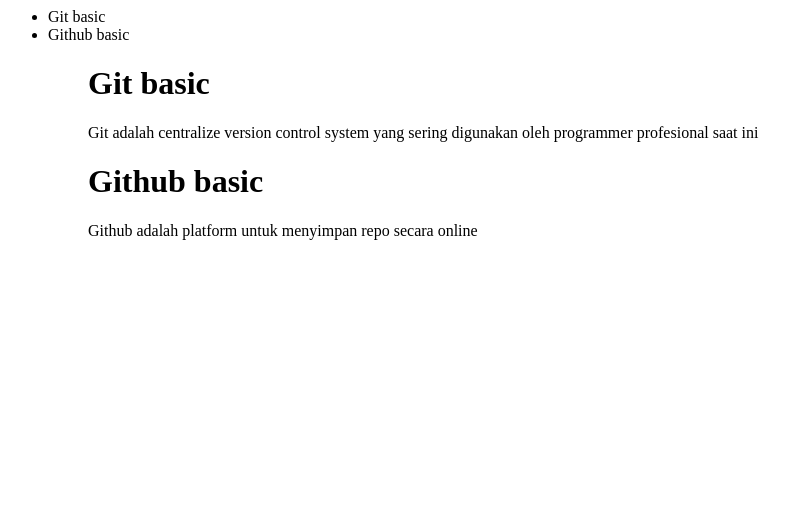
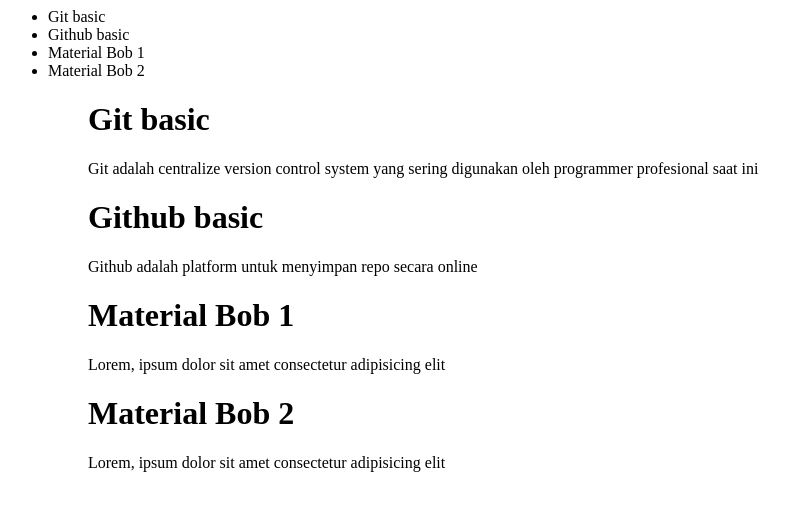
Before and after one commit to Dhikaadn/ruang-belajar, a plain HTML site: page pages/material.html in a window 1280 px wide. Shown: the whole page, without its empty margins (0-788 px from the left). Drawn offline with Linux system fonts and the light colour scheme.

Commit message:
add material Bob

```diff
--- a/pages/material.html
+++ b/pages/material.html
@@ -6,10 +6,16 @@
     <ul>
         <li>Git basic</li>
         <li>Github basic</li>
+        <li>Material Bob 1</li>
+        <li>Material Bob 2</li>
     <ul>
     <h1>Git basic</h1>
     <p>Git adalah centralize version control system yang sering digunakan oleh programmer profesional saat ini</p>
     <h1>Github basic</h1>
     <p>Github adalah platform untuk menyimpan repo secara online</p>
+    <h1>Material Bob 1</h1>
+    <p>Lorem, ipsum dolor sit amet consectetur adipisicing elit</p>
+    <h1>Material Bob 2</h1>
+    <p>Lorem, ipsum dolor sit amet consectetur adipisicing elit</p>
 </body>
 </html>
```
